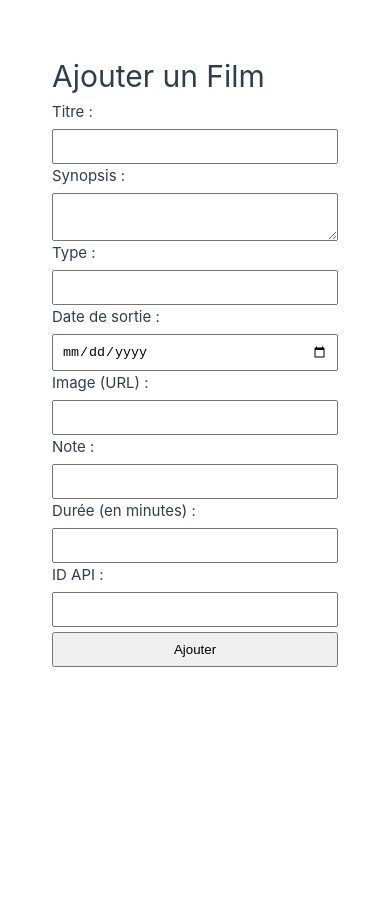
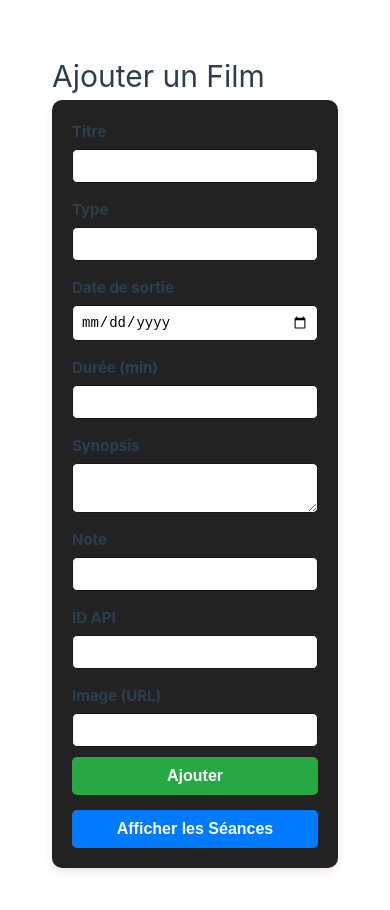
Before and after one commit to HE-Arc/Cine-Arc, a Vue app in the folder frontend/: page /add-movie in a window 390 px wide. Shown: the top 910 px of the page. Before the commit the page ends 844 px from the top, so only its background shows below. Built offline with nearby package versions, Linux system fonts and the light colour scheme.

Commit message:
session & addMovie are functional

```diff
--- a/frontend/src/views/AddMovie.vue
+++ b/frontend/src/views/AddMovie.vue
@@ -1,6 +1,9 @@
 <script setup>
 import axios from "axios";
-import { ref } from "vue";
+import { ref, nextTick } from "vue";
+import { useRouter } from "vue-router"; // Importation du router Vue
+
+const router = useRouter(); // Accès au router
 
 const title = ref("");
 const synopsis = ref("");
@@ -12,6 +15,7 @@ const duration = ref("");
 const api_id = ref("");
 const success = ref(false);
 const errors = ref(null);
+const formRef = ref(null); // Référence au formulaire
 
 const submit = async () => {
   try {
@@ -21,20 +25,26 @@ const submit = async () => {
       type: type.value,
       release_date: release_date.value,
       picture_url: picture_url.value,
-      rating: parseFloat(rating.value), // Assure que c'est un nombre flottant
-      duration: parseInt(duration.value, 10), // Convertit en entier
-      api_id: parseInt(api_id.value, 10) // Convertit en entier
+      rating: parseFloat(rating.value),
+      duration: parseInt(duration.value, 10),
+      api_id: parseInt(api_id.value, 10),
     });
 
     success.value = true;
     errors.value = null;
     resetForm();
+
+    // Faire défiler vers le formulaire après ajout
+    nextTick(() => {
+      formRef.value.scrollIntoView({ behavior: "smooth", block: "start" });
+    });
   } catch (error) {
     errors.value = error.response?.data || "Erreur lors de l'ajout du film.";
     success.value = false;
   }
 };
 
+// Réinitialiser le formulaire
 const resetForm = () => {
   title.value = "";
   synopsis.value = "";
@@ -45,45 +55,72 @@ const resetForm = () => {
   duration.value = "";
   api_id.value = "";
 };
+
+// Rediriger vers la page des séances
+const goToSessions = () => {
+  router.push("/sessions");
+};
 </script>
 
 <template>
-    <div class="container">
-      <h1>Ajouter un Film</h1>
+  <div class="container">
+    <h1>Ajouter un Film</h1>
 
-      <form @submit.prevent="submit">
-        <label>Titre :</label>
-        <input v-model="title" type="text" required />
+    <div class="card">
+      <form ref="formRef" @submit.prevent="submit">
+        <div class="form-grid">
+          <div class="input-group">
+            <label>Titre</label>
+            <input v-model="title" type="text" required />
+          </div>
 
-        <label>Synopsis :</label>
-        <textarea v-model="synopsis" required></textarea>
+          <div class="input-group">
+            <label>Type</label>
+            <input v-model="type" type="text" required />
+          </div>
 
-        <label>Type :</label>
-        <input v-model="type" type="text" required />
+          <div class="input-group">
+            <label>Date de sortie</label>
+            <input v-model="release_date" type="date" required />
+          </div>
 
-        <label>Date de sortie :</label>
-        <input v-model="release_date" type="date" required />
+          <div class="input-group">
+            <label>Durée (min)</label>
+            <input v-model="duration" type="number" min="1" required />
+          </div>
 
-        <label>Image (URL) :</label>
-        <input v-model="picture_url" type="url" required />
+          <div class="input-group full-width">
+            <label>Synopsis</label>
+            <textarea v-model="synopsis" rows="2" required></textarea>
+          </div>
 
-        <label>Note :</label>
-        <input v-model="rating" type="number" step="0.1" min="0" max="10" required />
+          <div class="input-group">
+            <label>Note</label>
+            <input v-model="rating" type="number" step="0.1" min="0" max="10" required />
+          </div>
 
-        <label>Durée (en minutes) :</label>
-        <input v-model="duration" type="number" min="1" required />
+          <div class="input-group">
+            <label>ID API</label>
+            <input v-model="api_id" type="number" required />
+          </div>
 
-        <label>ID API :</label>
-        <input v-model="api_id" type="number" required />
+          <div class="input-group">
+            <label>Image (URL)</label>
+            <input v-model="picture_url" type="url" required />
+          </div>
+        </div>
 
-        <button type="submit">Ajouter</button>
+        <button class="create-btn" type="submit">Ajouter</button>
       </form>
 
-      <p v-if="success" class="success">Film ajouté avec succès !</p>
-      <p v-if="errors" class="error">{{ errors }}</p>
+      <!-- Bouton Afficher les Séances -->
+      <button class="sessions-btn" @click="goToSessions">Afficher les Séances</button>
     </div>
-  </template>
 
+    <p v-if="success" class="success">Film ajouté avec succès !</p>
+    <p v-if="errors" class="error">{{ errors }}</p>
+  </div>
+</template>
 
 <style scoped>
 .container {
@@ -92,21 +129,94 @@ const resetForm = () => {
   padding: 20px;
 }
 
-form {
+.card {
+  background: #222;
+  padding: 20px;
+  border-radius: 10px;
+  box-shadow: 0 4px 10px rgba(97, 3, 3, 0.1);
+}
+
+.form-grid {
+  display: grid;
+  grid-template-columns: 1fr 1fr;
+  gap: 15px;
+}
+
+.input-group {
   display: flex;
   flex-direction: column;
 }
 
-input, textarea, button {
-  margin-top: 5px;
+.input-group label {
+  font-weight: bold;
+  margin-bottom: 5px;
+}
+
+.input-group input,
+.input-group textarea {
   padding: 8px;
+  border: 1px solid #1a1515;
+  border-radius: 5px;
+  font-size: 14px;
+}
+
+.full-width {
+  grid-column: span 2;
+}
+
+button {
+  margin-top: 10px;
+  width: 100%;
+  padding: 10px;
+  border: none;
+  border-radius: 5px;
+  font-size: 16px;
+  font-weight: bold;
+  cursor: pointer;
+  color: white;
+}
+
+/* Bouton Ajouter en Vert */
+.create-btn {
+  background-color: #28a745;
+}
+
+.create-btn:hover {
+  background-color: #218838;
+}
+
+/* Bouton Afficher les Séances en Bleu */
+.sessions-btn {
+  background-color: #007bff;
+  margin-top: 15px;
+}
+
+.sessions-btn:hover {
+  background-color: #0056b3;
 }
 
 .success {
   color: green;
+  font-weight: bold;
+  text-align: center;
+  margin-top: 10px;
 }
 
 .error {
   color: red;
+  font-weight: bold;
+  text-align: center;
+  margin-top: 10px;
+}
+
+/* Responsive */
+@media (max-width: 600px) {
+  .form-grid {
+    grid-template-columns: 1fr;
+  }
+
+  .full-width {
+    grid-column: span 1;
+  }
 }
 </style>
--- a/frontend/src/views/SessionsView.vue
+++ b/frontend/src/views/SessionsView.vue
@@ -1,6 +1,9 @@
 <script setup>
 import axios from "axios";
 import { ref, onMounted, watch, nextTick } from "vue";
+import { useRouter } from "vue-router"; // Importation du router
+
+const router = useRouter(); // Initialisation du router
 
 const movies = ref([]);
 const rooms = ref([]);
@@ -109,11 +112,19 @@ const deleteSession = async (sessionId) => {
     errors.value = "Erreur lors de la suppression.";
   }
 };
+
+//Rediriger vers la page Ajouter un film
+const goToAddMovie = () => {
+  router.push("/add-movie");
+};
 </script>
 
 <template>
   <div class="container">
     <h1>Gestion des Séances</h1>
+
+    <!-- ✅ Bouton pour Ajouter un Film -->
+    <button class="add-movie-btn" @click="goToAddMovie">🎬 Ajouter un Film</button>
 
     <form ref="formRef" @submit.prevent="submit">
       <label>Film :</label>
@@ -136,7 +147,7 @@ const deleteSession = async (sessionId) => {
       <input v-model="dateHour" type="datetime-local" required />
 
       <button :class="isEditing ? 'edit-btn' : 'create-btn'" type="submit">
-        {{ isEditing ? "Modifier" : "Créer" }}
+        {{ isEditing ? "Modifier" : "Créer une séance" }}
       </button>
     </form>
 
@@ -208,11 +219,8 @@ li {
 }
 
 .movie-thumb {
-  width: 50px;
-  height: 75px;
-  object-fit: cover;
-  border-radius: 5px;
-  border: 1px solid #ccc;
+  width: 60px;  /* Un peu plus grand pour mieux voir l'affiche */
+  height: 90px;
 }
 
 .session-details {
@@ -226,30 +234,57 @@ li {
 }
 
 button {
+  width: 100%; /* ✅ Tous les boutons prennent toute la largeur */
+  padding: 10px;
+  border: none;
+  border-radius: 5px;
+  font-size: 16px;
+  font-weight: bold;
+  cursor: pointer;
   color: white;
-  border: none;
-  padding: 5px 10px;
-  cursor: pointer;
-  border-radius: 5px;
+  text-align: center;
+  display: block; /* ✅ Empêche les petits écarts de taille */
 }
 
 button:hover {
   opacity: 0.8;
 }
 
-/* Bouton Créer en Vert */
+/* ✅ Bouton "Créer" en vert */
 .create-btn {
-  background-color: #28a745; /* Vert */
+  background-color: #28a745;
 }
 
-/* Bouton Modifier en Orange */
-.edit-btn {
-  background-color: #ff9800; /* Orange */
+.create-btn:hover {
+  background-color: #218838;
 }
 
-/* Bouton Supprimer en Rouge */
+/* ✅ Bouton "Ajouter un Film" en bleu */
+.add-movie-btn {
+  background-color: #007bff;
+  margin-top: 10px;
+}
+
+.add-movie-btn:hover {
+  background-color: #0056b3;
+}
+
+/* ✅ Bouton Modifier en Orange */
+.edit-btn {
+  background-color: #ff9800;
+}
+
+.edit-btn:hover {
+  background-color: #e68900;
+}
+
+/* ✅ Bouton Supprimer en Rouge */
 .delete-btn {
-  background-color: #d32f2f; /* Rouge */
+  background-color: #d32f2f;
+}
+
+.delete-btn:hover {
+  background-color: #b71c1c;
 }
 
 .success {
```
Also changed, not shown: 1 other file (tests, documents, lock files or other folders).
